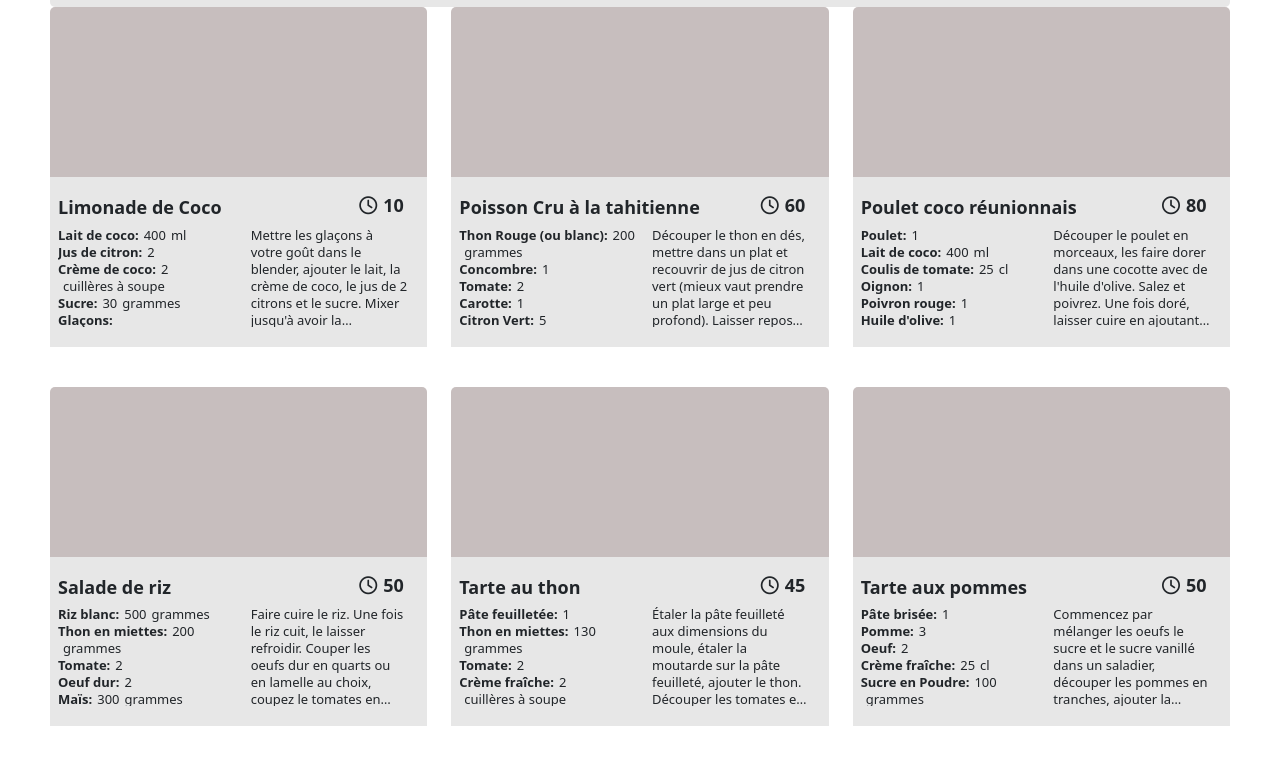
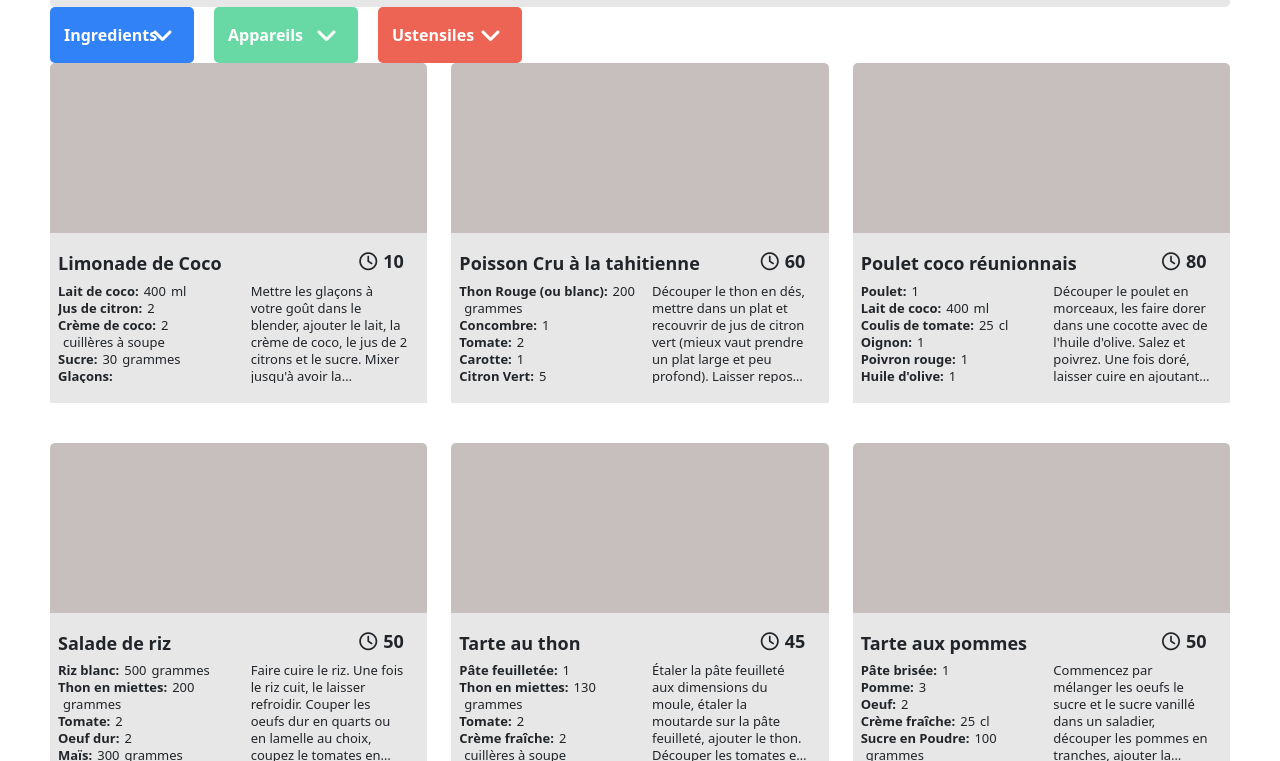
Before and after one commit to leen1515/lespetitsplats, a website with bundled scripts: page index.html in a window 1280 px wide. Shown: the part 170-931 px from the top of the page. Built offline with nearby package versions, Linux system fonts and the light colour scheme.

Commit message:
feat(interface):style select

```diff
--- a/index.html
+++ b/index.html
@@ -13,6 +13,12 @@
         <img src="./asset/les-petits-plats.png" class="logo" alt="logo les petits plats"></header>
     <main>
         <div class ="searchbar-contain row justify-content-center"><input class ="col-11" type ="search" placeholder="rechercher une recette"><button class="fa-solid fa-magnifying-glass fa-lg col-1"></button></div>
+        <div class ="tag-contain row justify-content-start"></div>
+        <div class ="select-contain row justify-content-start">
+            <div class="option-contain-ingredient tag-ingredient col"><div class="input-icone-contain row-auto justify-content-between"><input class="col-12" placeholder="Ingredients"><i class="fa-solid fa-angle-down fa-xl icone-position col-1"></i></div></div>
+            <div class="option-contain-appareils tag-appareils col"><div class="input-icone-contain row-auto justify-content-between"><input class="col-12" placeholder="Appareils"><i class="fa-solid fa-angle-down fa-xl icone-position col-1"></i></div></div>
+            <div class="option-contain-ustensiles tag-ustensiles col"><div class="input-icone-contain row-auto justify-content-between"><input class="col-12" placeholder="Ustensiles"><i class="fa-solid fa-angle-down fa-xl icone-position col-1"></i></div></div>
+        </div>
         <div class ="recipes-contain row justify-content-between"></div>
     </main>
     <script src="./js/index.js" type="module"></script>
--- a/js/index.js
+++ b/js/index.js
@@ -5,6 +5,7 @@ import { IngredientsFactory } from './IngredientsFactory.js'
 export async function getRecipes () {
   const recipesArray = recipes
   const allRecipes = document.querySelector('.recipes-contain')
+
   recipesArray.forEach((recipe) => {
     const { id, name, ingredients, time, description } = recipe
     const cardsIngredients = []
--- a/sass/_global.scss
+++ b/sass/_global.scss
@@ -24,12 +24,97 @@ border-radius: 5px;
 .searchbar-contain input{
 background-color: transparent;
 border:none;
+outline: none;
 }
 .searchbar-contain button{
   background-color: transparent;
   border:none;
   margin: 0 !important;
   }
+
+
+.select-contain{
+width:40%;
+margin:0 !important;
+gap:20px;
+
+}
+
+.tag-ingredient{
+background-color: u.$blue;
+border-radius: 5px;
+}
+.tag-appareils{
+  background-color: u.$green;
+  border-radius: 5px;
+}
+.tag-ustensiles{
+  background-color: u.$orange;
+  border-radius: 5px;
+}
+.option-contain-ingredient{
+  width: auto;
+  height:auto;
+  padding:15px 25px 15px 15px;}
+.option-contain-appareils{
+  width:auto;
+  height:auto;
+  padding:15px 25px 15px 15px;}
+.option-contain-ustensiles{
+  width:auto;
+  height:auto;
+  padding:15px 25px 15px 15px;
+}
+.option-contain-ingredient input{
+  background-color: transparent;
+  border:none;
+  outline:none;
+  color:u.$light;
+  font-weight: 700;
+}
+
+.input-icone-contain{
+white-space: nowrap;
+flex-wrap: nowrap !important;
+}
+.icone-position{
+  position: relative;
+  right:30px;
+  color: u.$light;
+
+}
+.option-contain-appareils input{
+  background-color: transparent;
+  border:none;
+  outline:none;
+  color:u.$light;
+  font-weight: 700;
+}
+.option-contain-ustensiles input{
+  background-color: transparent;
+  border:none;
+  outline:none;
+  color:u.$light;
+  font-weight: 700;
+}
+
+.option-contain-ingredient input::placeholder{
+color:u.$light;
+opacity:1;
+font-weight: 700;
+}
+.option-contain-appareils input::placeholder{
+  color:u.$light;
+  opacity:1;
+
+font-weight: 700;
+}
+.option-contain-ustensiles input::placeholder{
+  color:u.$light;
+  opacity:1;
+
+font-weight: 700;
+}
 
 .recipes-contain {
 }
```
Also changed, not shown: style/style.css, 1 other file.
